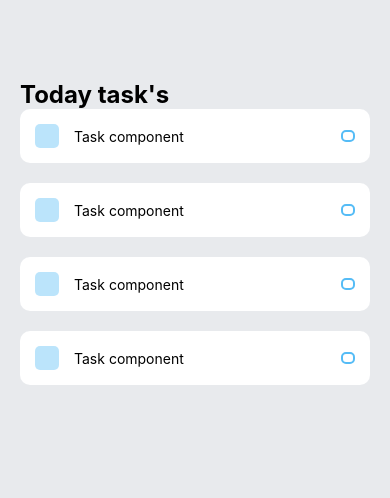
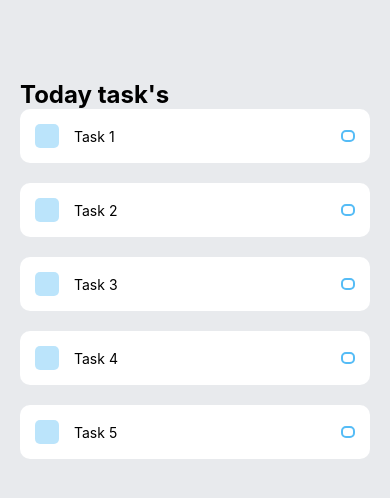
Before and after one commit to vinhhn3/AwesomeTodoApp, a React Native app: screen / in a window 390 px wide. Shown: the top 498 px of the page. Built offline with nearby package versions, Linux system fonts and the light colour scheme.

Commit message:
Passing props from Parent to Children component

```diff
--- a/App.js
+++ b/App.js
@@ -8,10 +8,11 @@
       <View style={styles.tasksWrapper}>
         <Text style={styles.sectionTitle}>Today task's</Text>
         <View style={styles.items}>
-          <Task />
-          <Task />
-          <Task />
-          <Task />
+          <Task text="Task 1" />
+          <Task text="Task 2" />
+          <Task text="Task 3" />
+          <Task text="Task 4" />
+          <Task text="Task 5" />
         </View>
       </View>
     </View>
--- a/components/Task.js
+++ b/components/Task.js
@@ -1,12 +1,12 @@
 import React from "react";
 import { StyleSheet, Text, TouchableOpacity, View } from "react-native";
 
-const Task = () => {
+const Task = (props) => {
   return (
     <View style={styles.item}>
       <View style={styles.itemLeft}>
         <TouchableOpacity style={styles.square}></TouchableOpacity>
-        <Text style={styles.itemText}>Task component</Text>
+        <Text style={styles.itemText}>{props.text}</Text>
       </View>
       <View style={styles.circular}></View>
     </View>
```
